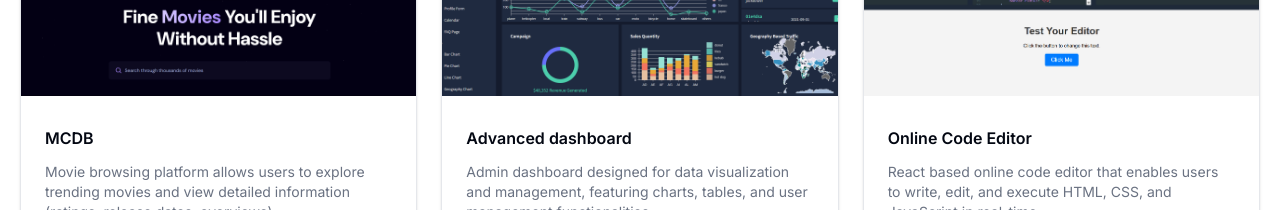
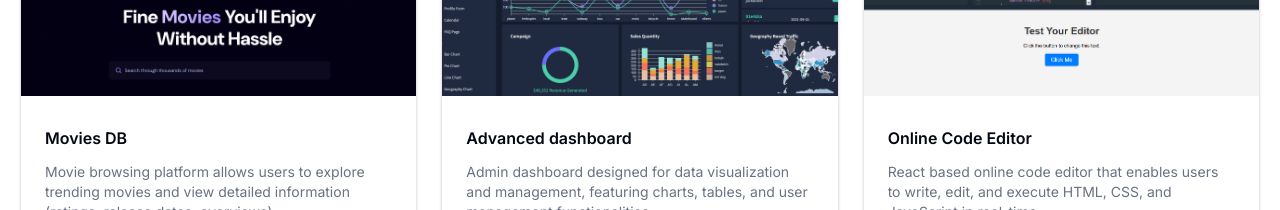
Before and after one commit to MohamedHamdy210/Home-Page, a Next.js app: page / in a window 1280 px wide. Shown: the part 2220-2430 px from the top of the page. Built offline with nearby package versions, Linux system fonts and the light colour scheme.

Commit message:
update CV

```diff
--- a/app/page.tsx
+++ b/app/page.tsx
@@ -134,7 +134,7 @@ export default function Portfolio() {
       live: "https://amazon-clone-teal-ten-38.vercel.app/",
     },
     {
-      title: "MCDB",
+      title: "Movies DB",
       description:
         " Movie browsing platform allows users to explore trending movies and view detailed information (ratings, release dates, overviews).",
       image: mcdb,
```
Also changed, not shown: 1 other file (tests, documents, lock files or other folders).
